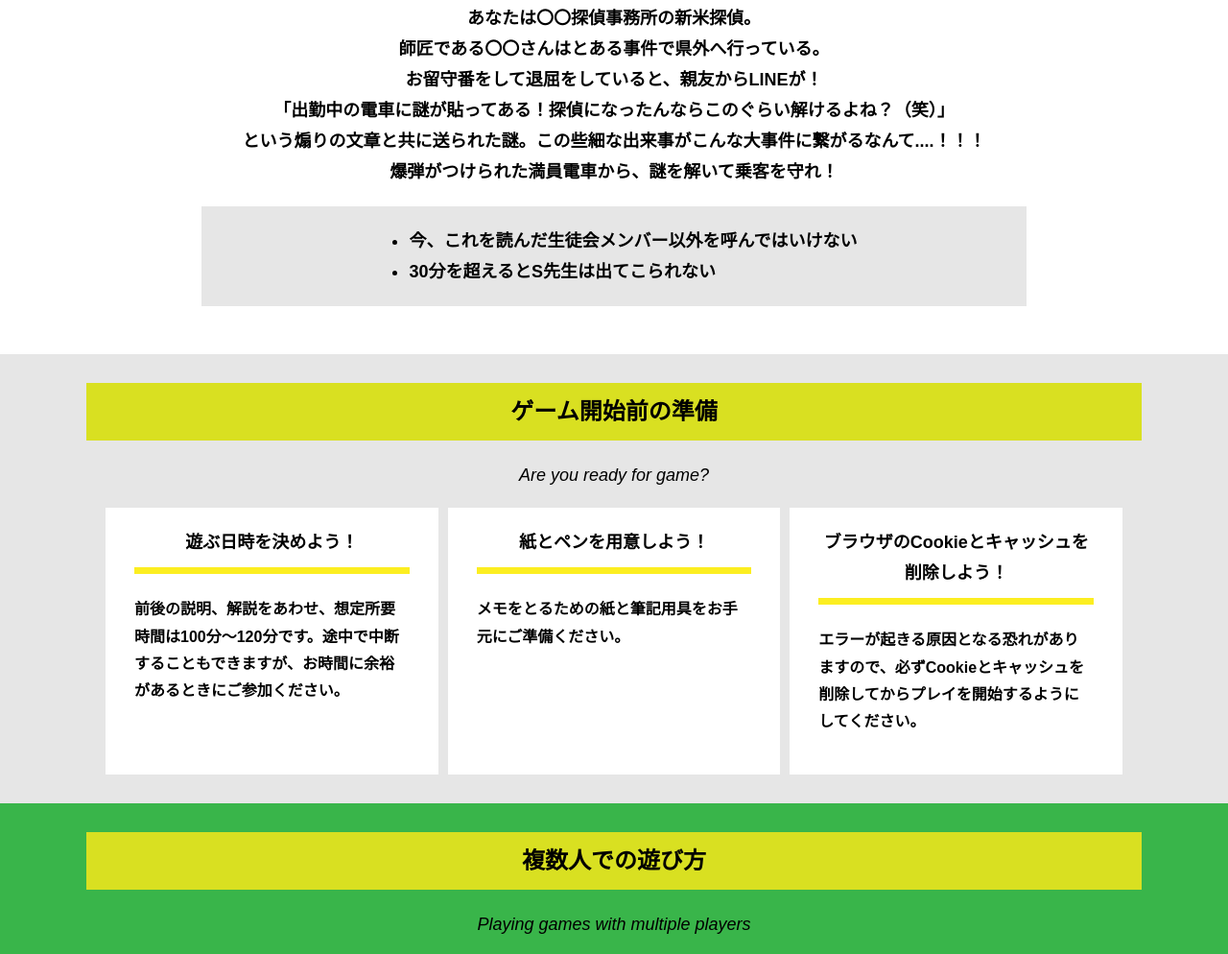
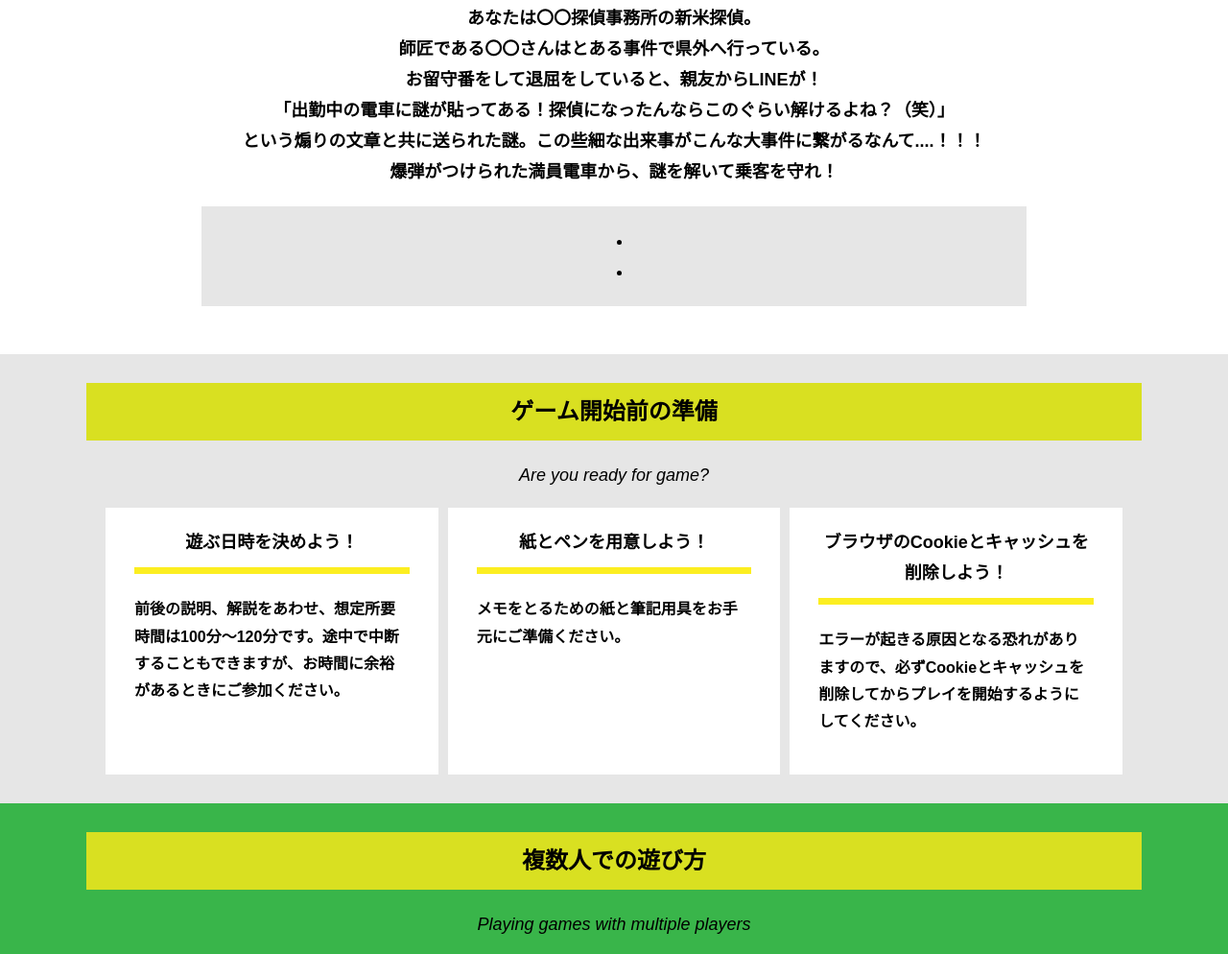
Before and after one commit to ramune900/alfa-ocha-8, a plain HTML site: page index.html in a window 1280 px wide. Shown: the part 668-1662 px from the top of the page at 96% size. Drawn offline with Linux system fonts and the light colour scheme.

Commit message:
Update index.html

```diff
--- a/index.html
+++ b/index.html
@@ -39,8 +39,8 @@
 
           <div class="story__note__outer bg-color--gray">
             <ul class="story__note">
-              <li>今、これを読んだ生徒会メンバー以外を呼んではいけない</li>
-              <li>30分を超えるとS先生は出てこられない</li>
+              <li>
+              <li>
             </ul>
           </div>
           <p class="text-center">
```
